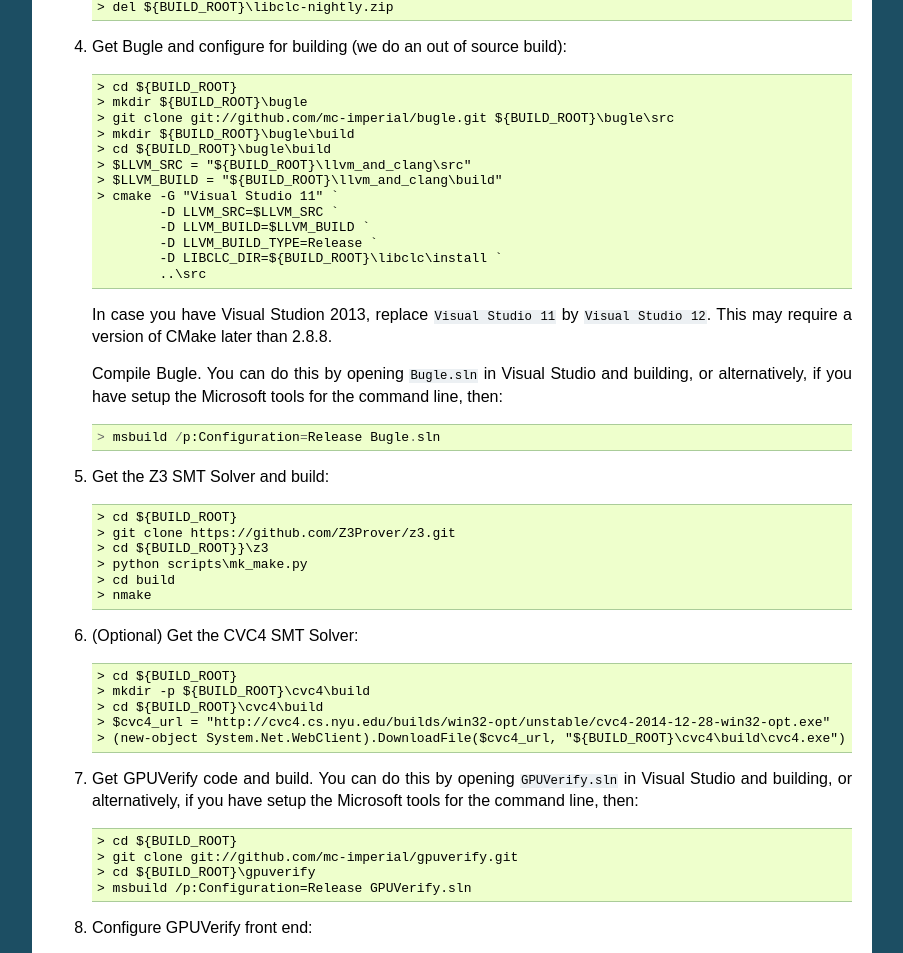
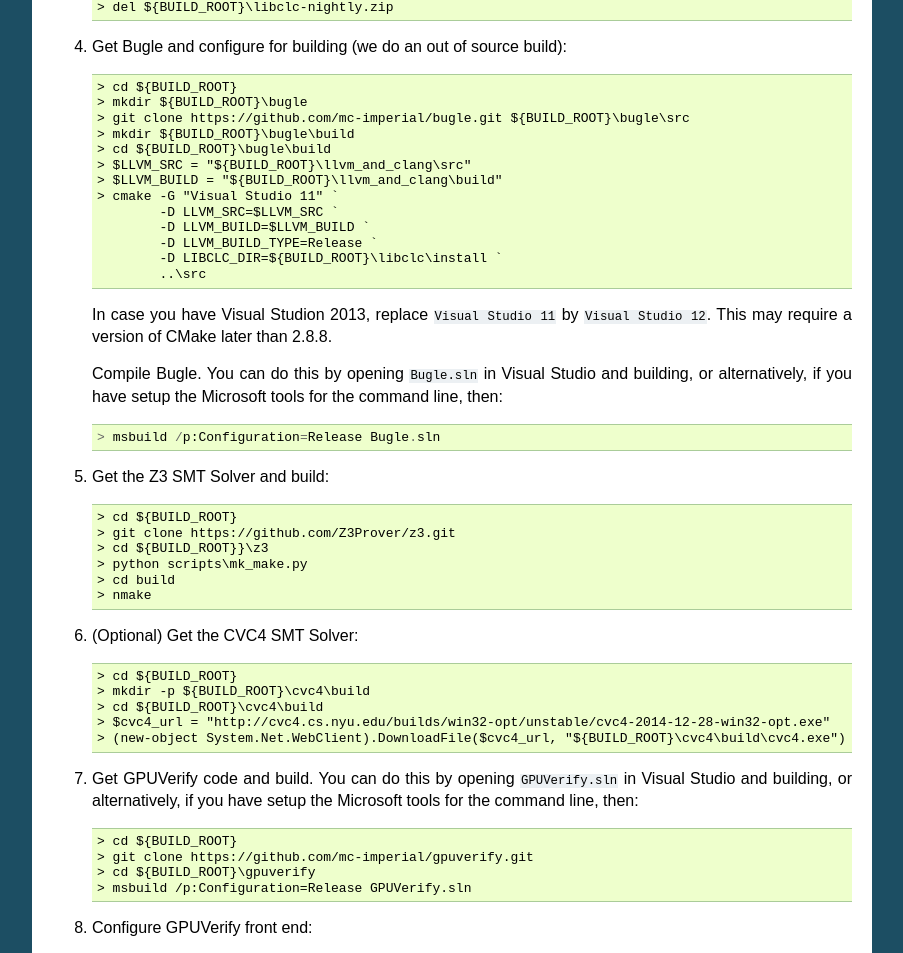
Before and after one commit to mc-imperial/gpuverify, a Sphinx documentation site: the page built from Documentation/developer_guide.rst, in a window 1280 px wide and 1400 px high, scrolled down 8670 px. Shown: the part 180-1133 px from the top of the window, without its empty margins (198-1101 px from the left). Built offline with Sphinx 7.4.7, drawn with Linux system fonts in a browser that asks for light colours; formulas are drawn with MathJax 3; some of the changed text lies outside the part shown.

Commit message:
Use https everywhere

```diff
--- a/Documentation/developer_guide.rst
+++ b/Documentation/developer_guide.rst
@@ -90,7 +90,7 @@
 #. Get Bugle and configure for building (we do an out of source build)::
 
      $ cd ${BUILD_ROOT}
-     $ git clone git://github.com/mc-imperial/bugle.git ${BUILD_ROOT}/bugle/src
+     $ git clone https://github.com/mc-imperial/bugle.git ${BUILD_ROOT}/bugle/src
      $ mkdir ${BUILD_ROOT}/bugle/build
      $ cd ${BUILD_ROOT}/bugle/build
      $ cmake -D LLVM_CONFIG_EXECUTABLE=${BUILD_ROOT}/llvm_and_clang/build/bin/llvm-config \
@@ -145,7 +145,7 @@
 #. Get GPUVerify code and build C# components::
 
      $ cd ${BUILD_ROOT}
-     $ git clone git://github.com/mc-imperial/gpuverify.git
+     $ git clone https://github.com/mc-imperial/gpuverify.git
      $ cd ${BUILD_ROOT}/gpuverify
      $ xbuild /p:Configuration=Release GPUVerify.sln
 
@@ -292,7 +292,7 @@
 #. Get Bugle and configure for building (we do an out of source build)::
 
      $ cd ${BUILD_ROOT}
-     $ git clone git://github.com/mc-imperial/bugle.git ${BUILD_ROOT}/bugle/src
+     $ git clone https://github.com/mc-imperial/bugle.git ${BUILD_ROOT}/bugle/src
      $ mkdir ${BUILD_ROOT}/bugle/build
      $ cd ${BUILD_ROOT}/bugle/build
      $ cmake -D LLVM_CONFIG_EXECUTABLE=${BUILD_ROOT}/llvm_and_clang/build/bin/llvm-config \
@@ -351,7 +351,7 @@
 #. Get GPUVerify code and build C# components::
 
      $ cd ${BUILD_ROOT}
-     $ git clone git://github.com/mc-imperial/gpuverify.git
+     $ git clone https://github.com/mc-imperial/gpuverify.git
      $ cd ${BUILD_ROOT}/gpuverify
      $ xbuild /p:Configuration=Release GPUVerify.sln
 
@@ -523,7 +523,7 @@
 
       > cd ${BUILD_ROOT}
       > mkdir ${BUILD_ROOT}\bugle
-      > git clone git://github.com/mc-imperial/bugle.git ${BUILD_ROOT}\bugle\src
+      > git clone https://github.com/mc-imperial/bugle.git ${BUILD_ROOT}\bugle\src
       > mkdir ${BUILD_ROOT}\bugle\build
       > cd ${BUILD_ROOT}\bugle\build
       > $LLVM_SRC = "${BUILD_ROOT}\llvm_and_clang\src"
@@ -566,7 +566,7 @@
    Microsoft tools for the command line, then::
 
       > cd ${BUILD_ROOT}
-      > git clone git://github.com/mc-imperial/gpuverify.git
+      > git clone https://github.com/mc-imperial/gpuverify.git
       > cd ${BUILD_ROOT}\gpuverify
       > msbuild /p:Configuration=Release GPUVerify.sln
 
```
